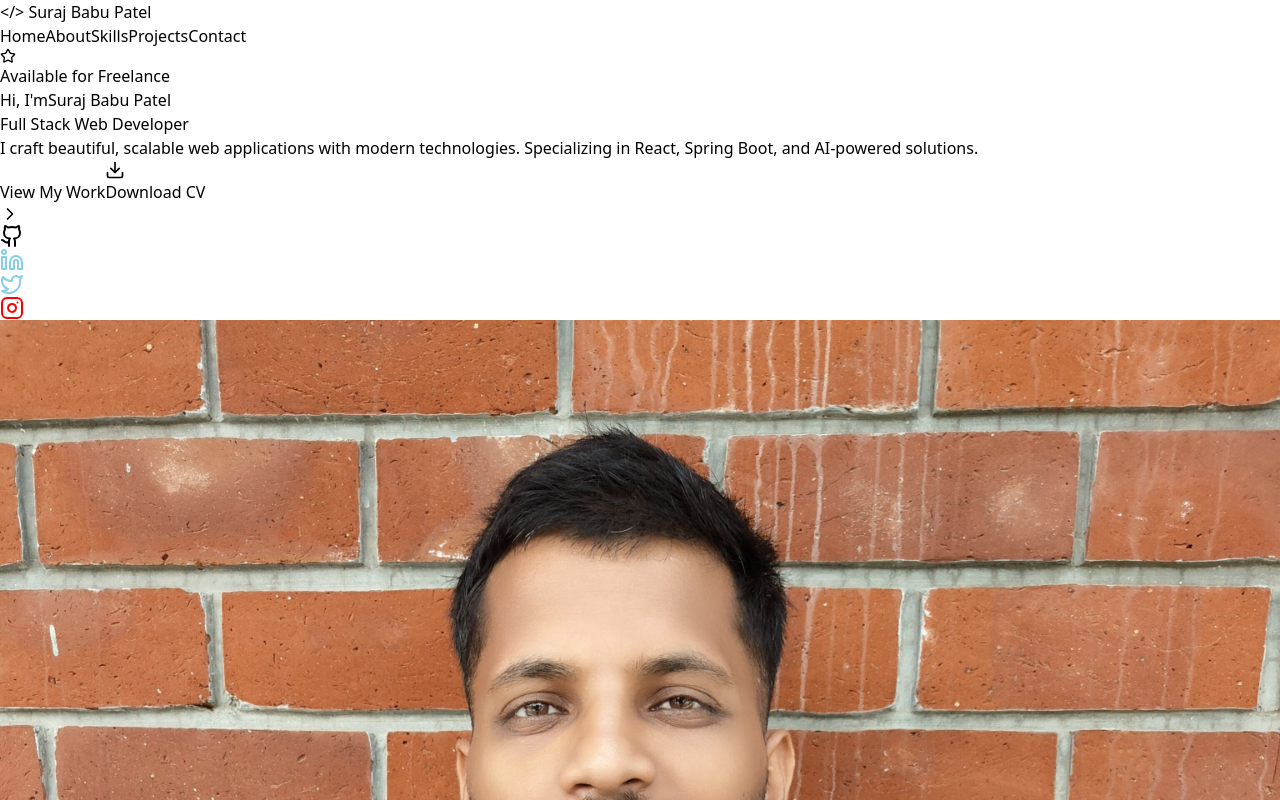
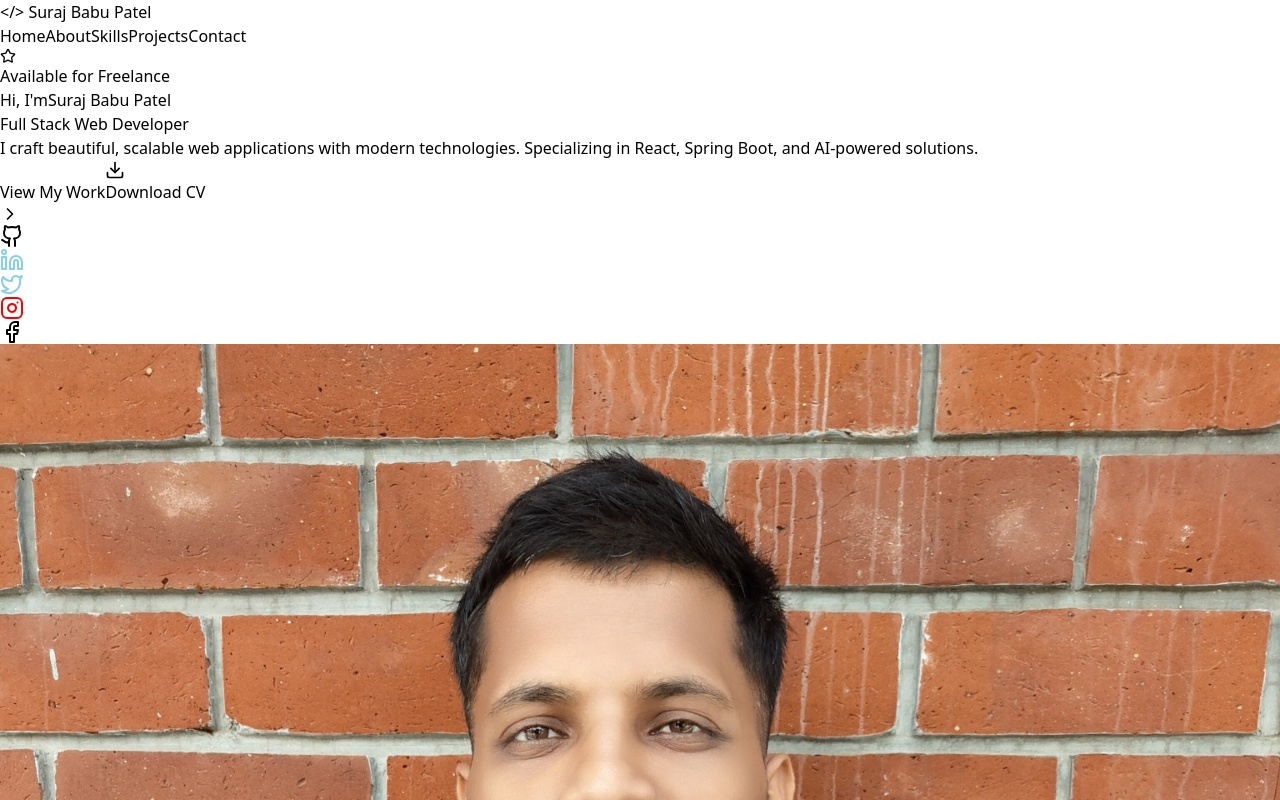
Before and after one commit to iampatel762/portfolio_project, a React (Vite) app: page / in a window 1280 px wide. Shown: the top 800 px of the page. Built offline with nearby package versions, Linux system fonts and the light colour scheme.

Commit message:
Add Facebook link to social media icons

```diff
--- a/src/App.tsx
+++ b/src/App.tsx
@@ -167,6 +167,9 @@ export default function Portfolio() {
                 </a>
                 <a href="https://www.instagram.com/_iampatel762" target='_blank' className="w-12 h-12 flex items-center justify-center bg-white/5 hover:bg-cyan-500/20 border border-white/10 hover:border-cyan-500/50 rounded-full transition-all transform hover:scale-110">
                   <svg xmlns="http://www.w3.org/2000/svg" width="24" height="24" viewBox="0 0 24 24" fill="none" color='red' stroke="currentColor" stroke-width="2" stroke-linecap="round" stroke-linejoin="round"><rect width="20" height="20" x="2" y="2" rx="5" ry="5"/><path d="M16 11.37A4 4 0 1 1 12.63 8 4 4 0 0 1 16 11.37z"/><line x1="17.5" x2="17.51" y1="6.5" y2="6.5"/></svg>
+                </a>
+                <a href="https://www.facebook.com/iampatel762" target='_blank' className="w-12 h-12 flex items-center justify-center bg-white/5 hover:bg-cyan-500/20 border border-white/10 hover:border-cyan-500/50 rounded-full transition-all transform hover:scale-110">
+                  <Facebook size={24}/>
                 </a>
               </div>
             </div>
```
